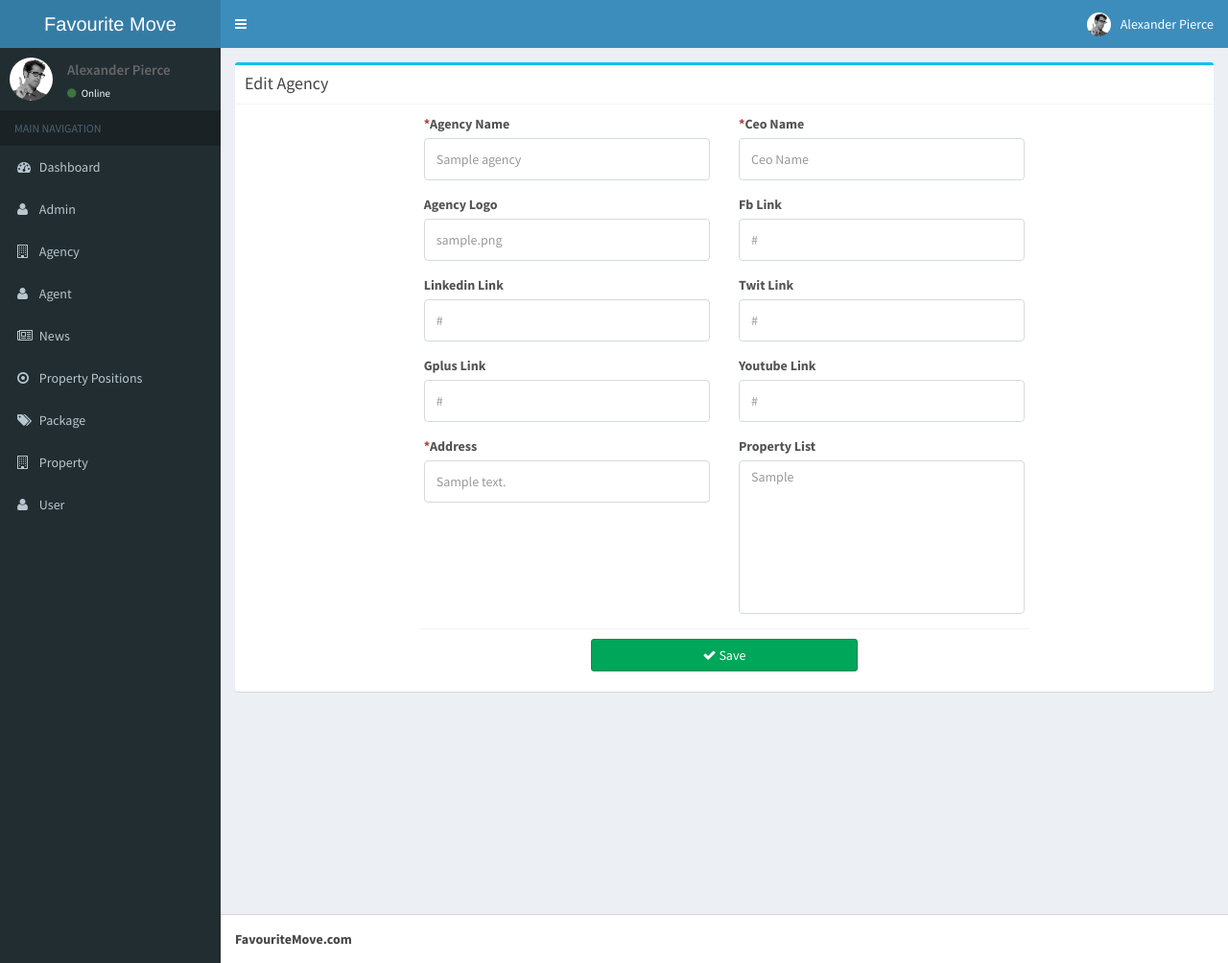
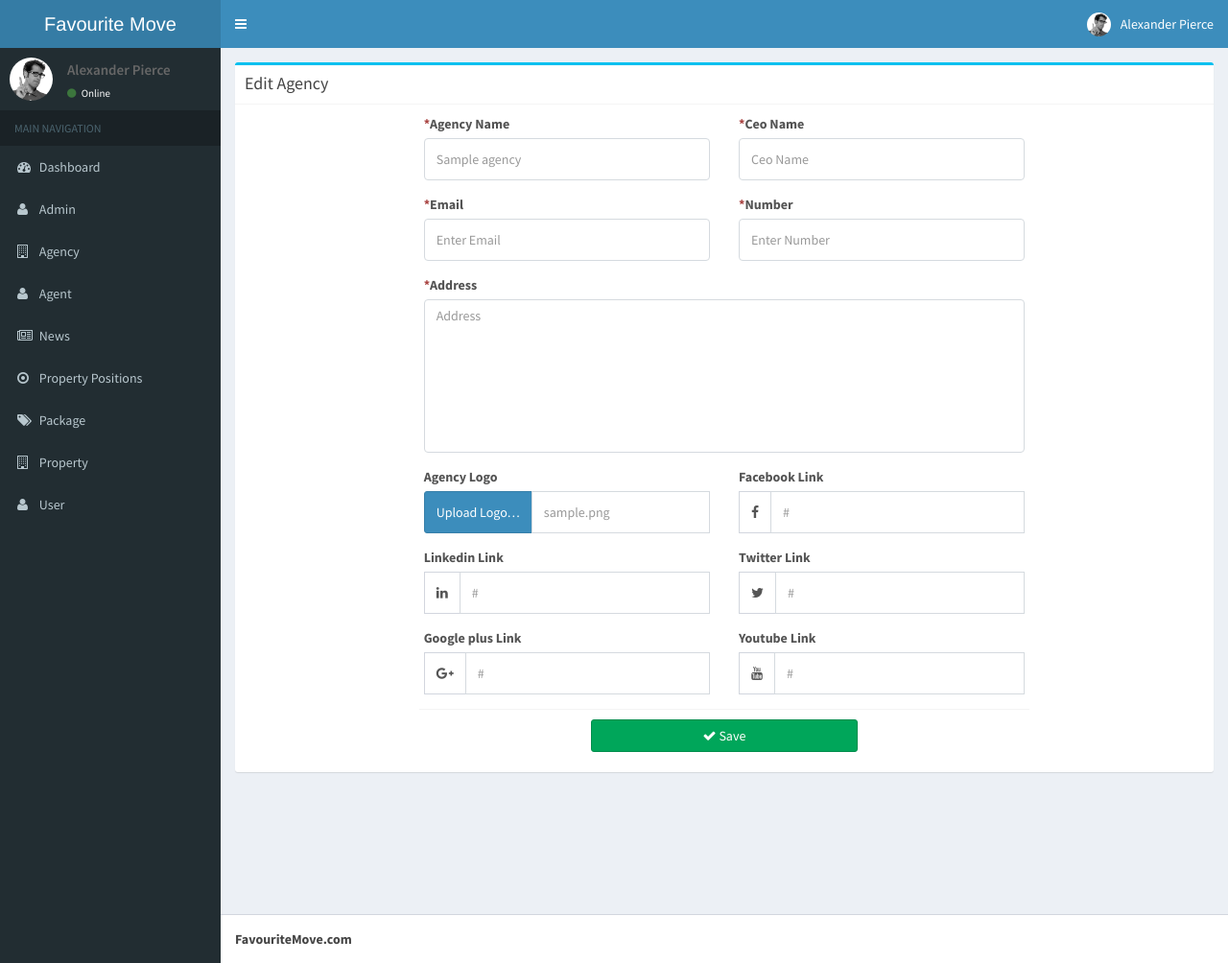
Before and after one commit to qasim902/favmove1, a CodeIgniter app: page /favmove1/agency/edit/1 in a window 1280 px wide. Shown: the whole page at 96% size. Run offline with CodeIgniter, Linux system fonts and the light colour scheme; tables that the repository leaves empty or names only in its code hold one stand-in row (values such as "Sample post"); some libraries are stand-ins or nearby versions.

Commit message:
agent add edit pages

```diff
--- a/application/views/agency/add.php
+++ b/application/views/agency/add.php
@@ -79,7 +79,7 @@
 												Upload Logo&hellip; <input  type="file" name="agency_logo" value="<?php echo $this->input->post('agency_logo'); ?>" class="form-control" id="agency_logo" style="display: none;">
 											</span>
 										</label>
-										<input  type="text" class="form-control" readonly>
+										<input  type="text" value="<?php echo $this->input->post('agency_logo'); ?>" class="form-control" readonly>
 										<span class="text-danger">
 											<?php echo form_error('agency_logo');?>
 										</span>
@@ -163,6 +163,8 @@
 									<textarea name="property_list" class="form-control" id="property_list"><?php echo $this->input->post('property_list'); ?></textarea>
 								</div>
 							</div> -->
+
+						</div>
 						<div class="box-footer">
 							<div class="col-md-6 col-md-offset-3">
 								<button type="submit" class="btn btn-block btn-success">
@@ -170,8 +172,6 @@
 								</button>
 							</div>
 						</div>
-						</div>
-
 					</div>
 
 				</div>
--- a/application/views/agency/edit.php
+++ b/application/views/agency/edit.php
@@ -26,61 +26,106 @@
 						</div>
 					</div>
 					<div class="col-md-6">
+						<label for="name" class="control-label">
+							<span class="text-danger">*</span>Email</label>
+						<div class="form-group">
+							<input type="text" name="email" placeholder="Enter Email" autofocus value="" class="form-control" id="name" />
+							<span class="text-danger">
+								<?php echo form_error('email');?>
+							</span>
+						</div>
+					</div>
+					<div class="col-md-6">
+						<label for="name" class="control-label">
+							<span class="text-danger">*</span>Number</label>
+						<div class="form-group">
+							<input type="text" name="email" placeholder="Enter Number" autofocus value="" class="form-control" id="name" />
+							<span class="text-danger">
+								<?php echo form_error('number');?>
+							</span>
+						</div>
+					</div>
+					<div class="col-lg-12">
+						<label for="address" class="control-label"><span class="text-danger">*</span>Address</label>
+						<div class="form-group">
+							<textarea type="text" name="address" placeholder="Address" value="<?php echo ($this->input->post('address') ? $this->input->post('address') : $agency['address']); ?>" class="form-control" id="address" ></textarea>
+							<span class="text-danger"><?php echo form_error('address');?></span>
+						</div>
+					</div>
+					<div class="col-md-6">
 						<label for="agency_logo" class="control-label">Agency Logo</label>
 						<div class="form-group">
-							<input type="text" name="agency_logo" value="<?php echo ($this->input->post('agency_logo') ? $this->input->post('agency_logo') : $agency['agency_logo']); ?>" class="form-control" id="agency_logo" />
+							<div class="input-group agncy_btn">
+								<label class="input-group-btn">
+									<span class="btn btn-primary">
+										Upload Logo&hellip; <input type="file" name="agency_logo" value="<?php echo ($this->input->post('agency_logo') ? $this->input->post('agency_logo') : $agency['agency_logo']); ?>" class="form-control" id="agency_logo"  style="display: none;">
+									</span>
+								</label>
+								<input  type="text" value="<?php echo ($this->input->post('agency_logo') ? $this->input->post('agency_logo') : $agency['agency_logo']); ?>" class="form-control"  readonly>
 								<span class="text-danger"><?php echo form_error('agency_logo');?></span>
 							</div>
 						</div>
+					</div>
+
 					<div class="col-md-6">
-						<label for="fb_link" class="control-label">Fb Link</label>
+						<label for="fb_link" class="control-label">Facebook Link</label>
 						<div class="form-group">
+							<div class="input-group">
+								<span class="input-group-addon"><i class="fa fa-facebook" aria-hidden="true"></i></span>
 								<input type="text" name="fb_link" value="<?php echo ($this->input->post('fb_link') ? $this->input->post('fb_link') : $agency['fb_link']); ?>" class="form-control" id="fb_link" />
 								<span class="text-danger"><?php echo form_error('fb_link');?></span>
+							</div>
 						</div>
 					</div>
 					<div class="col-md-6">
 						<label for="linkedin_link" class="control-label">Linkedin Link</label>
 						<div class="form-group">
+							<div class="input-group">
+								<span class="input-group-addon"><i class="fa fa-linkedin" aria-hidden="true"></i></span>
 								<input type="text" name="linkedin_link" value="<?php echo ($this->input->post('linkedin_link') ? $this->input->post('linkedin_link') : $agency['linkedin_link']); ?>" class="form-control" id="linkedin_link" />
 								<span class="text-danger"><?php echo form_error('linkedin_link');?></span>
 							</div>
 						</div>
+					</div>
 					<div class="col-md-6">
-						<label for="twit_link" class="control-label">Twit Link</label>
+						<label for="twit_link" class="control-label">Twitter Link</label>
 						<div class="form-group">
+							<div class="input-group">
+								<span class="input-group-addon"><i class="fa fa-twitter" aria-hidden="true"></i></span>
 								<input type="text" name="twit_link" value="<?php echo ($this->input->post('twit_link') ? $this->input->post('twit_link') : $agency['twit_link']); ?>" class="form-control" id="twit_link" />
 								<span class="text-danger"><?php echo form_error('twit_link');?></span>
 							</div>
 						</div>
+					</div>
 					<div class="col-md-6">
-						<label for="gplus_link" class="control-label">Gplus Link</label>
+						<label for="gplus_link" class="control-label">Google plus Link</label>
 						<div class="form-group">
+							<div class="input-group">
+								<span class="input-group-addon"><i class="fa fa-google-plus" aria-hidden="true"></i></span>
 								<input type="text" name="gplus_link" value="<?php echo ($this->input->post('gplus_link') ? $this->input->post('gplus_link') : $agency['gplus_link']); ?>" class="form-control" id="gplus_link" />
 								<span class="text-danger"><?php echo form_error('gplus_link');?></span>
+							</div>
 						</div>
 					</div>
 					<div class="col-md-6">
 						<label for="youtube_link" class="control-label">Youtube Link</label>
 						<div class="form-group">
+							<div class="input-group">
+								<span class="input-group-addon"><i class="fa fa-youtube" aria-hidden="true"></i></span>
 								<input type="text" name="youtube_link" value="<?php echo ($this->input->post('youtube_link') ? $this->input->post('youtube_link') : $agency['youtube_link']); ?>" class="form-control" id="youtube_link" />
 								<span class="text-danger"><?php echo form_error('youtube_link');?></span>
 							</div>
-					</div>
-					<div class="col-md-6">
-						<label for="address" class="control-label"><span class="text-danger">*</span>Address</label>
-						<div class="form-group">
-							<input type="text" name="address" value="<?php echo ($this->input->post('address') ? $this->input->post('address') : $agency['address']); ?>" class="form-control" id="address" />
-							<span class="text-danger"><?php echo form_error('address');?></span>
+
 						</div>
 					</div>
 
-					<div class="col-md-6">
+
+					<!-- <div class="col-md-6">
 						<label for="property_list" class="control-label">Property List</label>
 						<div class="form-group">
 							<textarea name="property_list" class="form-control" id="property_list"><?php echo ($this->input->post('property_list') ? $this->input->post('property_list') : $agency['property_list']); ?></textarea>
 						</div>
-					</div>
+					</div> -->
 				</div>
 					<div class="box-footer">
 						<div class="col-md-6 col-md-offset-3">
```
Lines whose indentation alone changed are shown as unchanged.
